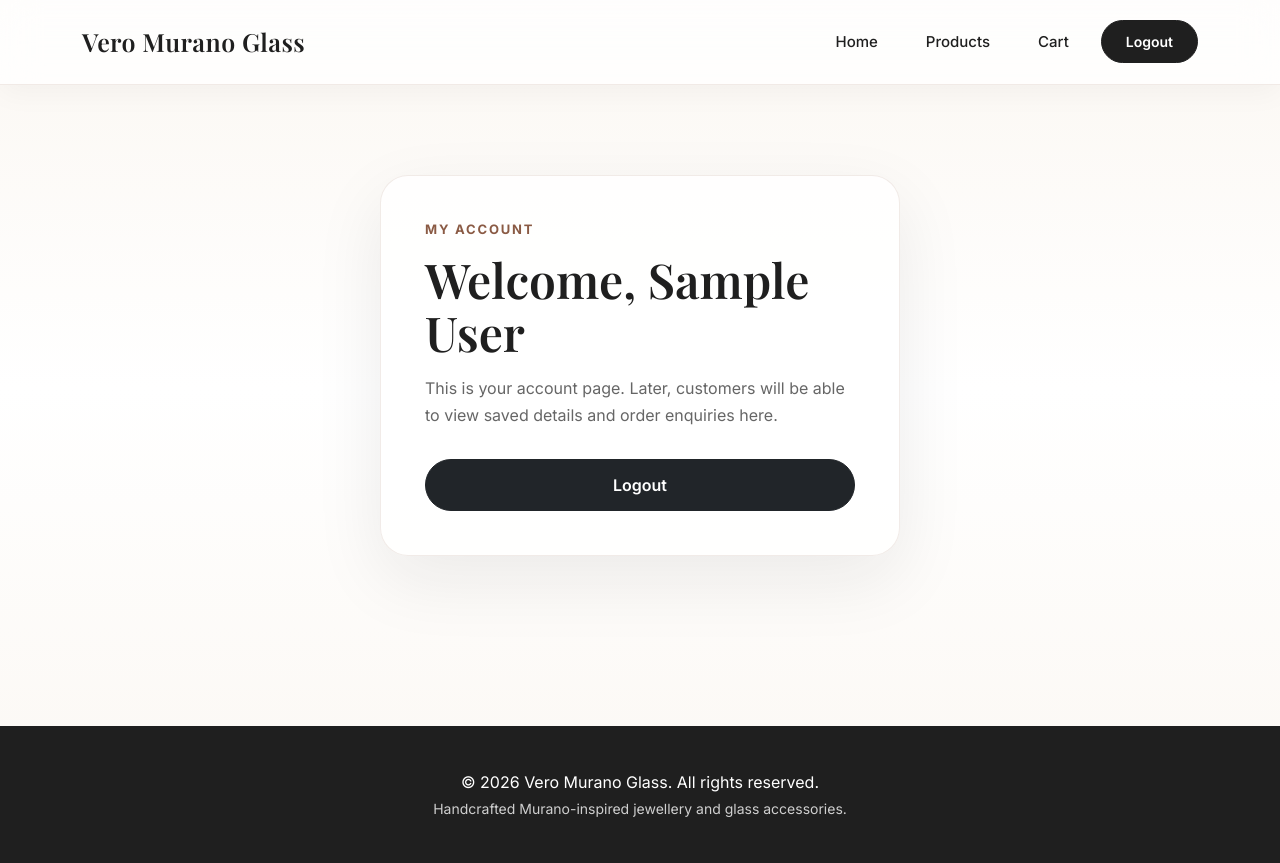
After one commit to wowitsaneesh/vero-murano-glass-website, a Flask app: page /account in a window 1280 px wide. The commit adds this page. Run offline with Flask 3, Linux system fonts and the light colour scheme; the visitor is signed in with stand-in values (Sample User, id 1).

Commit message:
Add login session handling

```diff
--- a/app/routes.py
+++ b/app/routes.py
@@ -1,6 +1,6 @@
 from app import app
-from app.models import Product, Category
-from flask import render_template
+from app.models import Product, Category, User
+from flask import render_template, request, redirect, url_for, session
 
 @app.route('/')
 def home():
@@ -28,9 +28,46 @@ def products_by_category(category_name):
         selected_category=category_name
     )
 
-@app.route("/login")
+@app.route("/login", methods=["GET", "POST"])
 def login():
+    if request.method == "POST":
+        email = request.form.get("email")
+        password = request.form.get("password")
+
+        user = User.query.filter_by(email=email).first()
+
+        if user and user.check_password(password):
+            session["user_id"] = user.id
+            session["user_name"] = user.name
+            session["user_role"] = user.role
+
+            if user.is_admin():
+                return redirect(url_for("admin_dashboard"))
+
+            return redirect(url_for("account"))
+
     return render_template("login.html")
+
+@app.route("/account")
+def account():
+    if "user_id" not in session:
+        return redirect(url_for("login"))
+
+    return render_template("account.html")
+
+
+@app.route("/admin/dashboard")
+def admin_dashboard():
+    if session.get("user_role") != "admin":
+        return redirect(url_for("login"))
+
+    return render_template("admin_dashboard.html")
+
+
+@app.route("/logout")
+def logout():
+    session.clear()
+    return redirect(url_for("home"))
 
 @app.route("/signup")
 def signup():
--- /dev/null
+++ b/app/templates/account.html
@@ -0,0 +1,21 @@
+{% extends "base.html" %}
+
+{% block content %}
+    <main class="auth-page">
+        <div class="container">
+            <div class="auth-card">
+                <p class="eyebrow-text">My account</p>
+
+                <h1>Welcome, {{ session["user_name"] }}</h1>
+
+                <p class="auth-intro">
+                    This is your account page. Later, customers will be able to view saved details and order enquiries here.
+                </p>
+
+                <a href="{{ url_for('logout') }}" class="btn btn-dark auth-button">
+                    Logout
+                </a>
+            </div>
+        </div>
+    </main>
+{% endblock %}
--- a/app/templates/base.html
+++ b/app/templates/base.html
@@ -43,7 +43,11 @@
                     </li>
 
                     <li class="nav-item">
-                        <a class="btn btn-dark px-4" href="{{ url_for('login') }}">Login / Signup</a>
+                        {% if session.get("user_id") %}
+                            <a class="btn btn-dark px-4" href="{{ url_for('logout') }}">Logout</a>
+                        {% else %}
+                            <a class="btn btn-dark px-4" href="{{ url_for('login') }}">Login / Signup</a>
+                        {% endif %}
                     </li>
                 </ul>
             </div>
--- a/app/templates/login.html
+++ b/app/templates/login.html
@@ -12,7 +12,7 @@
                     Sign in to continue. Admin users will be directed to the admin dashboard later.
                 </p>
 
-                <form>
+                <form method="POST" action="{{ url_for('login') }}">
                     <div class="mb-3">
                         <label for="email" class="form-label">Email address</label>
                         <input type="email" id="email" name="email" class="form-control" placeholder="Enter your email">
```
Also changed, not shown: app/templates/admin_dashboard.html (added, +21 -0 lines).
